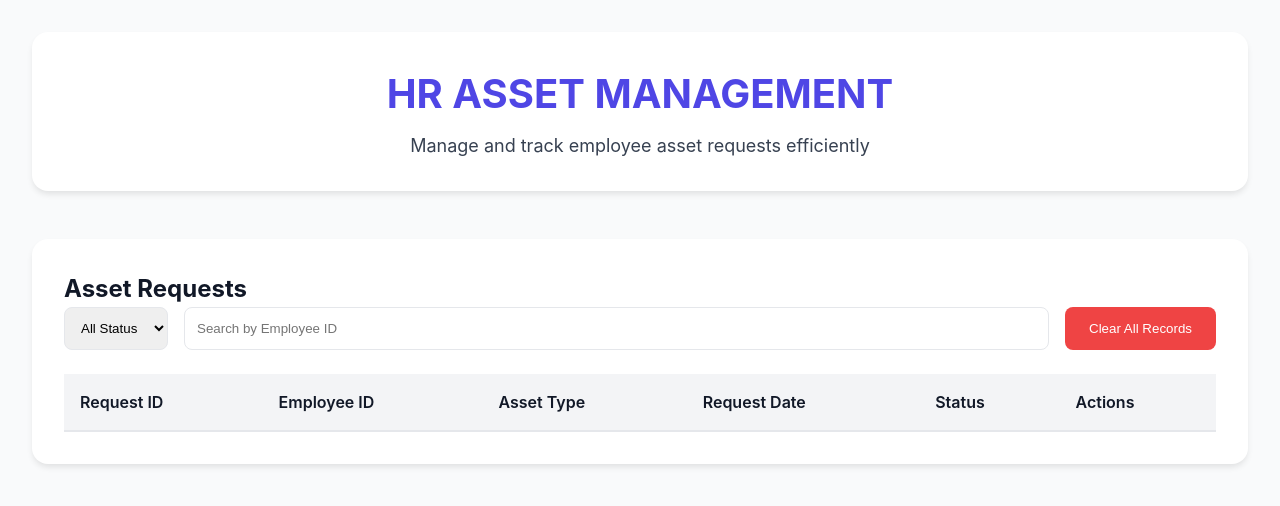
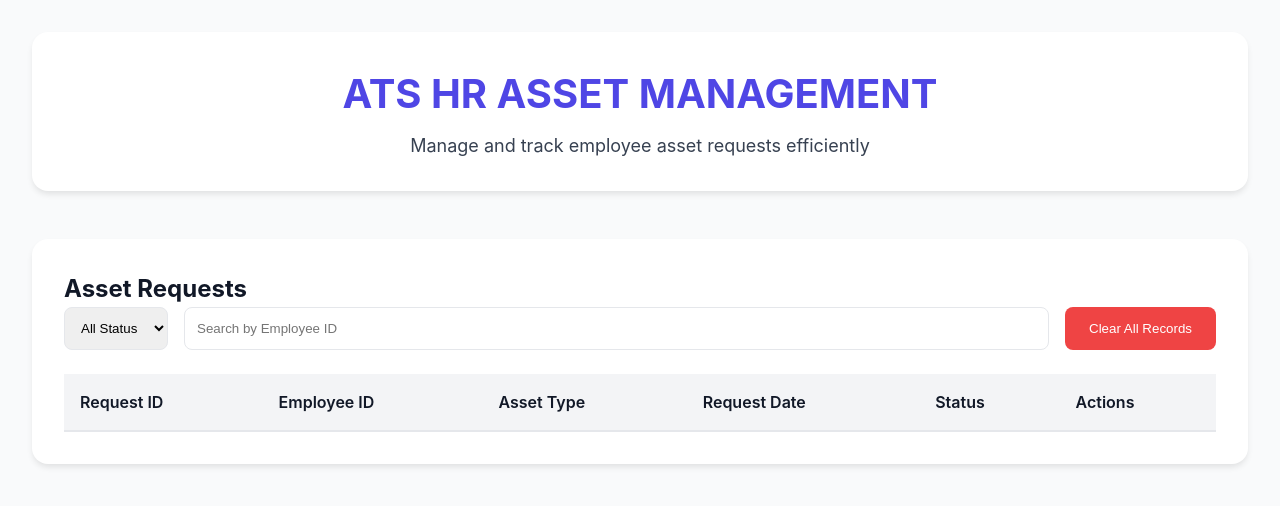
Before and after one commit to sahithdaddla/asset-hr, a plain HTML site: page index.html in a window 1280 px wide. Drawn offline with Linux system fonts and the light colour scheme.

Commit message:
Update index.html

```diff
--- a/index.html
+++ b/index.html
@@ -3,7 +3,7 @@
 <head>
     <meta charset="UTF-8">
     <meta name="viewport" content="width=device-width, initial-scale=1.0">
-    <title>HR Asset Management</title>
+    <title>ATS HR Asset Management</title>
 
     <!-- CSS Styles -->
     <style>
@@ -256,7 +256,7 @@
     <div class="container">
         <section class="hr-section">
             <header class="header">
-                <h1 class="logo">HR ASSET MANAGEMENT</h1>
+                <h1 class="logo"> ATS HR ASSET MANAGEMENT</h1>
                 <p class="tagline">Manage and track employee asset requests efficiently</p>
             </header>
 
```
